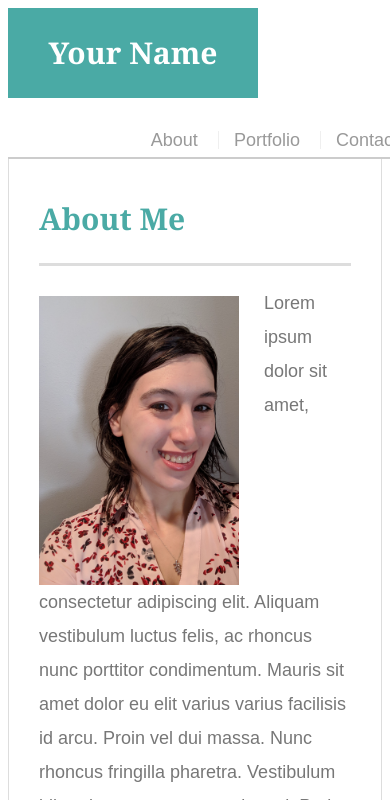
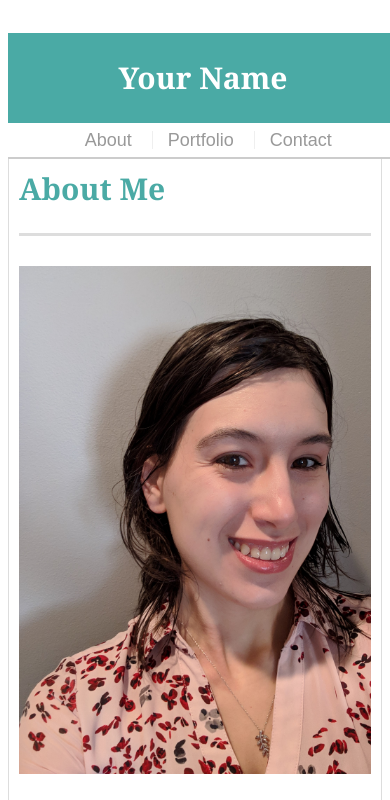
Before and after one commit to claudiafalk0/Bootstrap_Mobile_Responsive, a plain HTML site: page index.html in a window 390 px wide. Shown: the top 800 px of the page. Drawn offline with Linux system fonts and the light colour scheme.

Commit message:
added px to style css code because I'm an idiot

```diff
--- a/asset/css/style.css
+++ b/asset/css/style.css
@@ -215,7 +215,7 @@ input[type=submit] {
   background: #4aaaa5;
   border: 0 none;
 }
-@media screen and (max-width:980){
+@media only screen and (max-width:980px){
   nav{
     margin-right: 5%;
   }
@@ -226,7 +226,7 @@ input[type=submit] {
   }
   }
 
-@media screen and (max-width:768){
+@media only screen and (max-width:768px){
 nav{
   margin-right: 5%;
 }
@@ -237,7 +237,7 @@ nav{
 }
 }
 
-@media screen and (max-width:640){
+@media only screen and (max-width: 640px){
 .work{
   float:none;
   width: 100%;
@@ -247,10 +247,12 @@ nav{
 #logo{
   width: 100%;
   height: auto;
+  text-align: center;
 }
 nav{
 float: none;
 margin-top: none;
+text-align: center;
 }
 .auth-image{
   width:100%;
```
